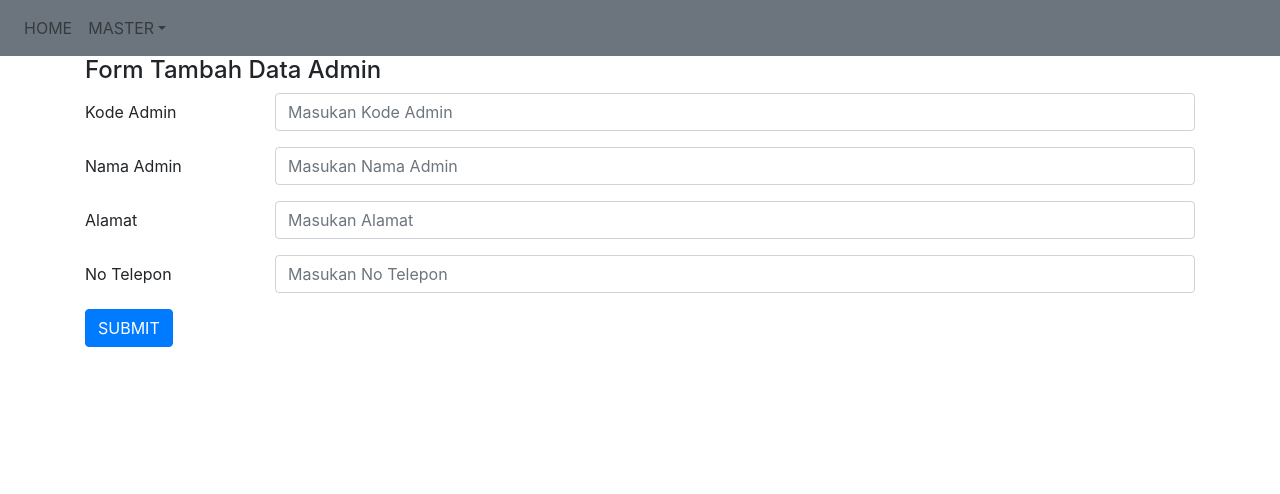
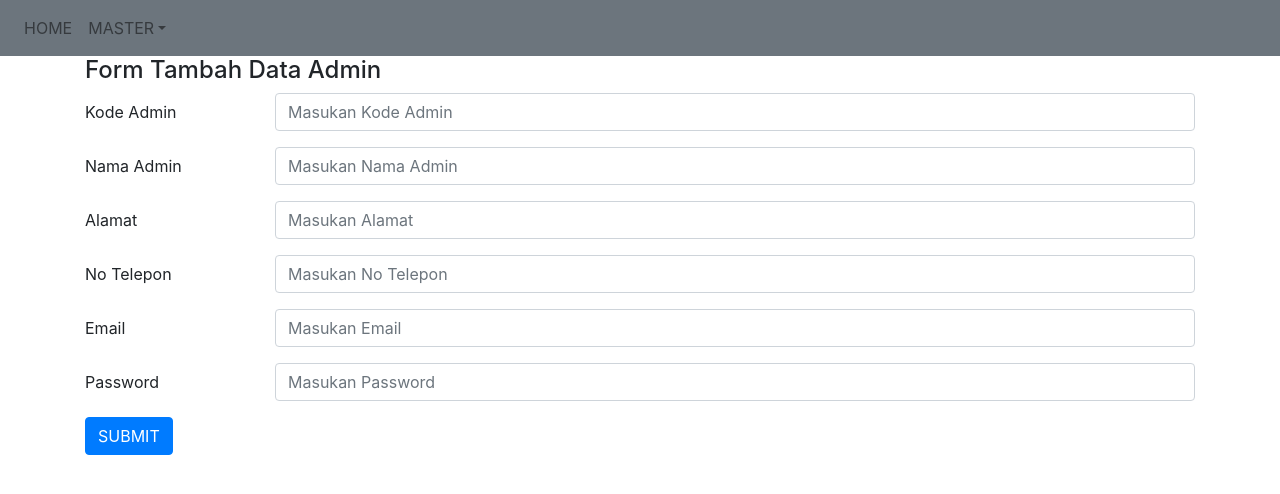
Before and after one commit to latifahiriyani/uas, a React (Create React App) app: page /admin/tambahadmin in a window 1280 px wide. Shown: the top 494 px of the page. Built offline with nearby package versions, Linux system fonts and the light colour scheme.

Commit message:
mengubah tampilan data admin

```diff
--- a/src/Component/Class/ListAdminComp.jsx
+++ b/src/Component/Class/ListAdminComp.jsx
@@ -73,6 +73,8 @@ class ListAdminComp extends PureComponent {
                             <th>Nama Admin</th>
                             <th>Alamat</th>
                             <th>No Telepon</th>
+                            <th>Email</th>
+                            <th>Password</th>
                             <th>Aksi</th>
                         </tr>
                     </thead>
@@ -83,6 +85,8 @@ class ListAdminComp extends PureComponent {
                                 <td>{admin.nama_admin}</td>
                                 <td>{admin.alamat}</td>
                                 <td>{admin.no_tlp}</td>
+                                <td>{admin.email}</td>
+                                <td>{admin.password}</td>
                                 <td>
                                     <Link to=
                                         {
@@ -93,7 +97,10 @@ class ListAdminComp extends PureComponent {
                                                     kode_admin: admin.kode_admin,
                                                     nama_admin: admin.nama_admin,
                                                     alamat: admin.alamat,
-                                                    no_tlp: admin.no_tlp
+                                                    no_tlp: admin.no_tlp,
+                                                    email: admin.email,
+                                                    password: admin.password
+
                                                 }
                                             }
                                         }>
--- a/src/Component/Class/TambahAdminComp.jsx
+++ b/src/Component/Class/TambahAdminComp.jsx
@@ -13,6 +13,8 @@ class TambahAdminComp extends PureComponent {
             nama_admin: '',
             alamat: '',
             no_tlp: '',
+            email: '',
+            password: '',
             response: '',
             display: 'none'
 
@@ -28,7 +30,9 @@ class TambahAdminComp extends PureComponent {
             kode_admin: this.state.kode_admin,
             nama_admin: this.state.nama_admin,
             alamat: this.state.alamat,
-            no_tlp: this.state.no_tlp
+            no_tlp: this.state.no_tlp,
+            email: this.state.email,
+            password: this.state.password
         }).then(json => {
             if (json.data.status === 200) {
                 this.setState({
@@ -81,6 +85,20 @@ class TambahAdminComp extends PureComponent {
                         </Col>
                     </FormGroup>
 
+                    <FormGroup row>
+                        <Label for="email" sm={2}>Email</Label>
+                        <Col sm={10}>
+                            <Input type="text" name="email" value={this.state.email} onChange={this.handleChange} placeholder="Masukan Email" />
+                        </Col>
+                    </FormGroup>
+
+                    <FormGroup row>
+                        <Label for="password" sm={2}>Password</Label>
+                        <Col sm={10}>
+                            <Input type="text" name="password" value={this.state.password} onChange={this.handleChange} placeholder="Masukan Password" />
+                        </Col>
+                    </FormGroup>
+
                     <FormGroup>
                         <Row>
                             <Col>
```
Also changed, not shown: package.json (+1 -17 lines).
